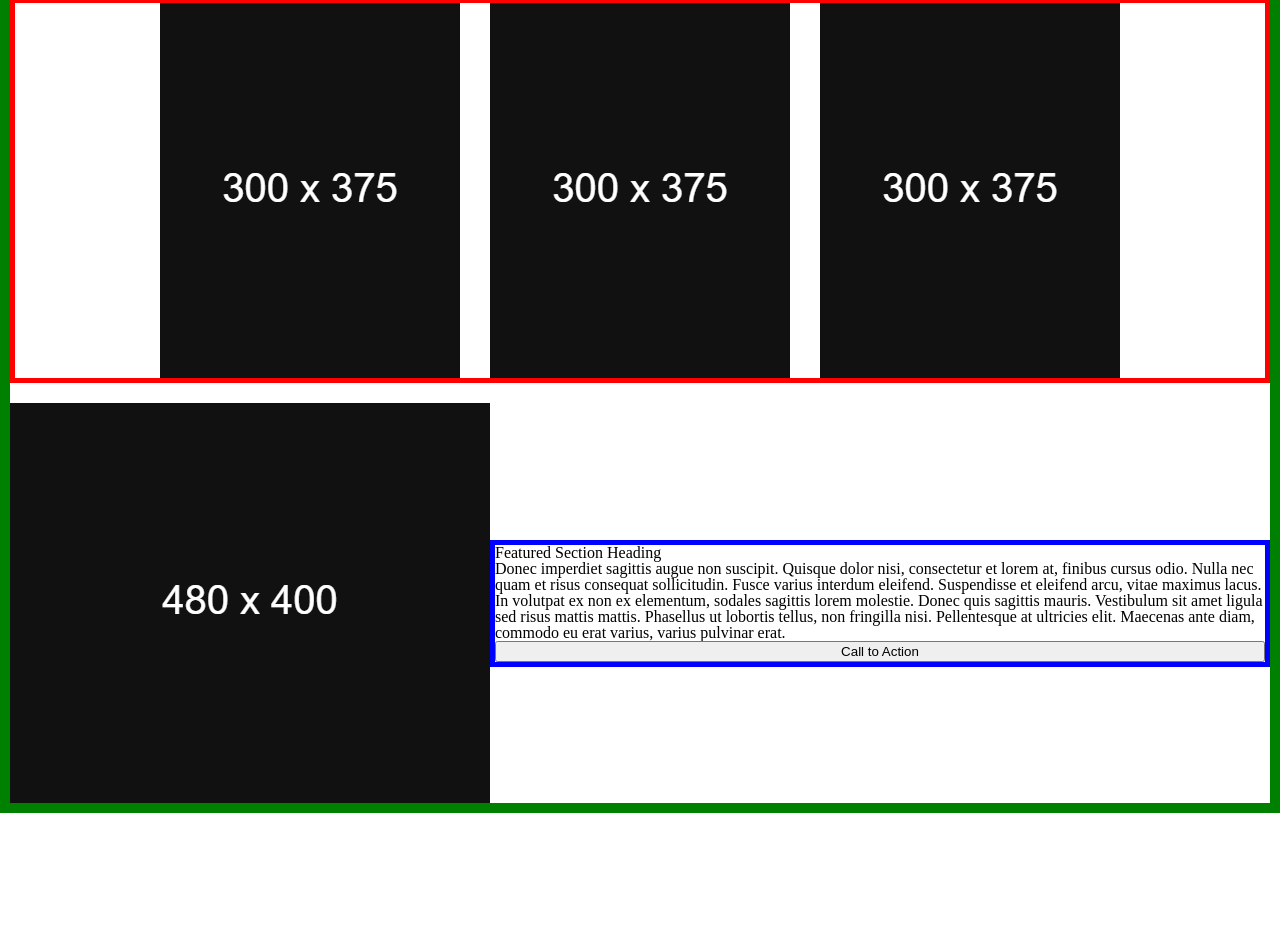
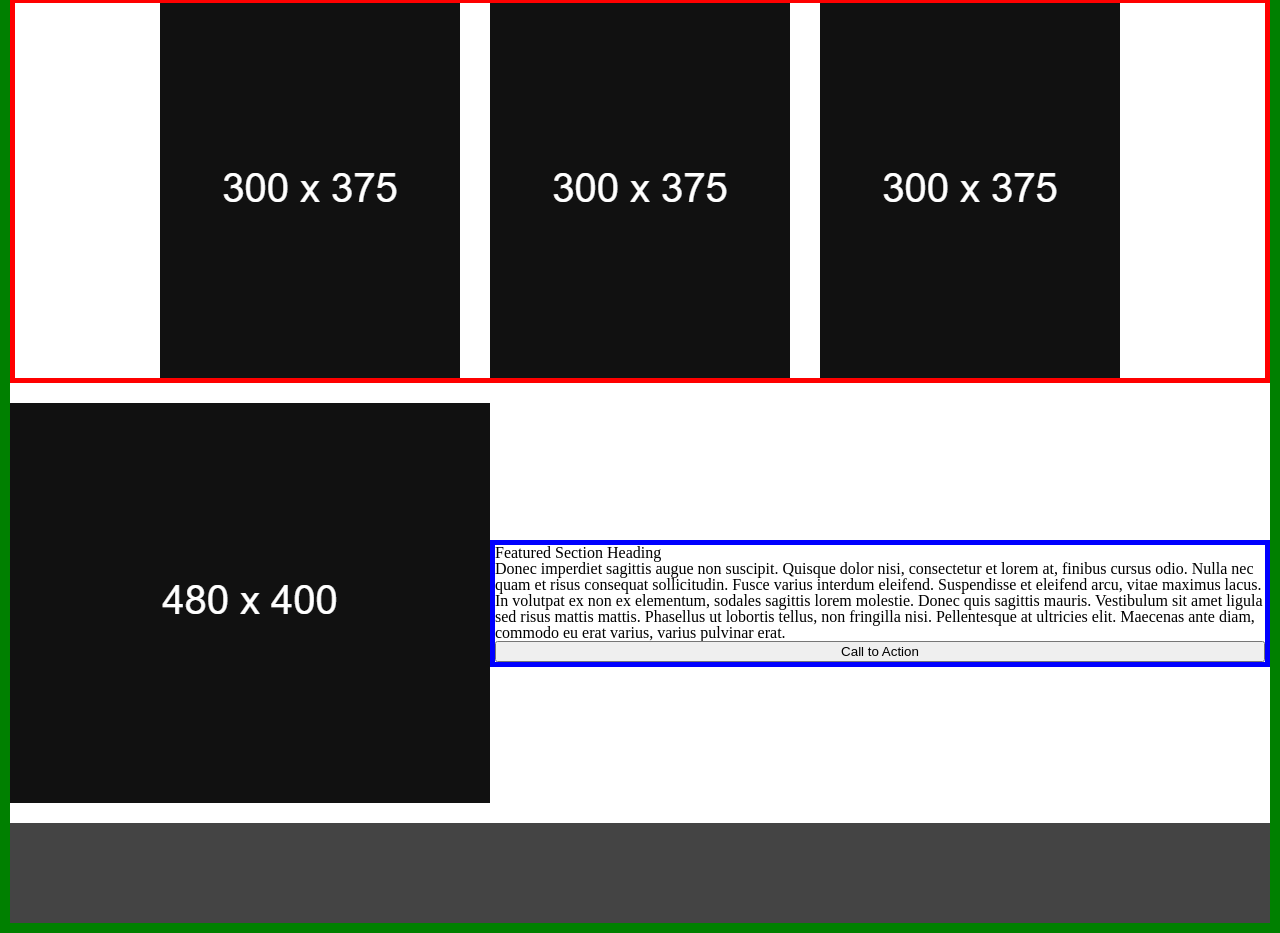
Before and after one commit to JamaisVu1/wirefame-exercise, a plain HTML site: page index.html in a window 1280 px wide. Shown: the part 635-1568 px from the top of the page. Before the commit the page ends 1448 px from the top, so only its background shows below. Drawn offline with Linux system fonts and the light colour scheme.

Commit message:
added footer

```diff
--- a/css/styles.css
+++ b/css/styles.css
@@ -60,3 +60,11 @@ border: 5px solid blue;
   display: flex;
 flex-direction: column;
 }
+
+.footer {
+ display: flex;
+  flex-direction: row;
+  background-color: #444444;
+margin-top: 20px;
+  min-height: 100px;
+}
--- a/index.html
+++ b/index.html
@@ -49,6 +49,7 @@
           </div>
         </section>
 
+        <section class="footer"></section>
 
       </section>
     </main>
```
